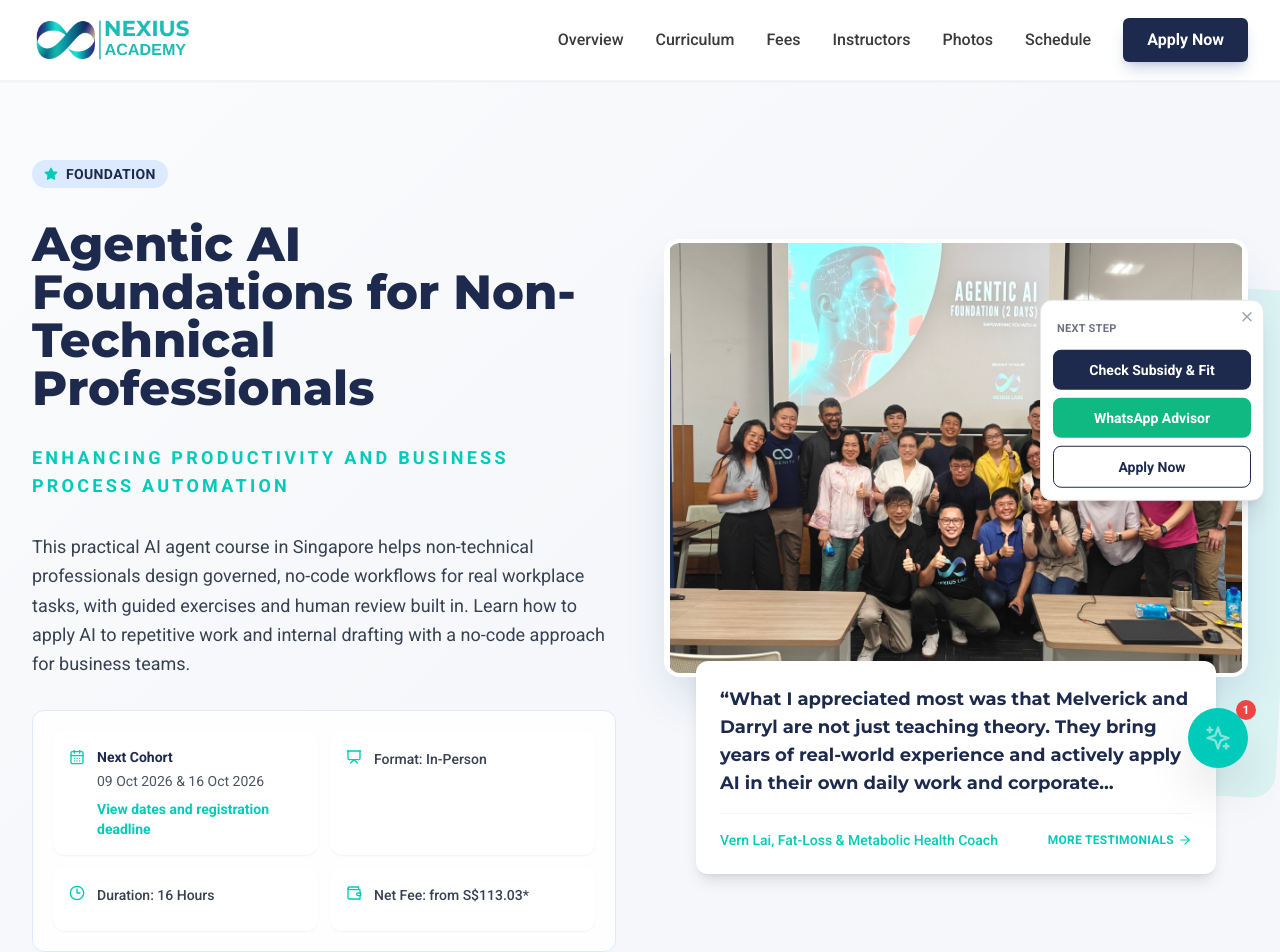
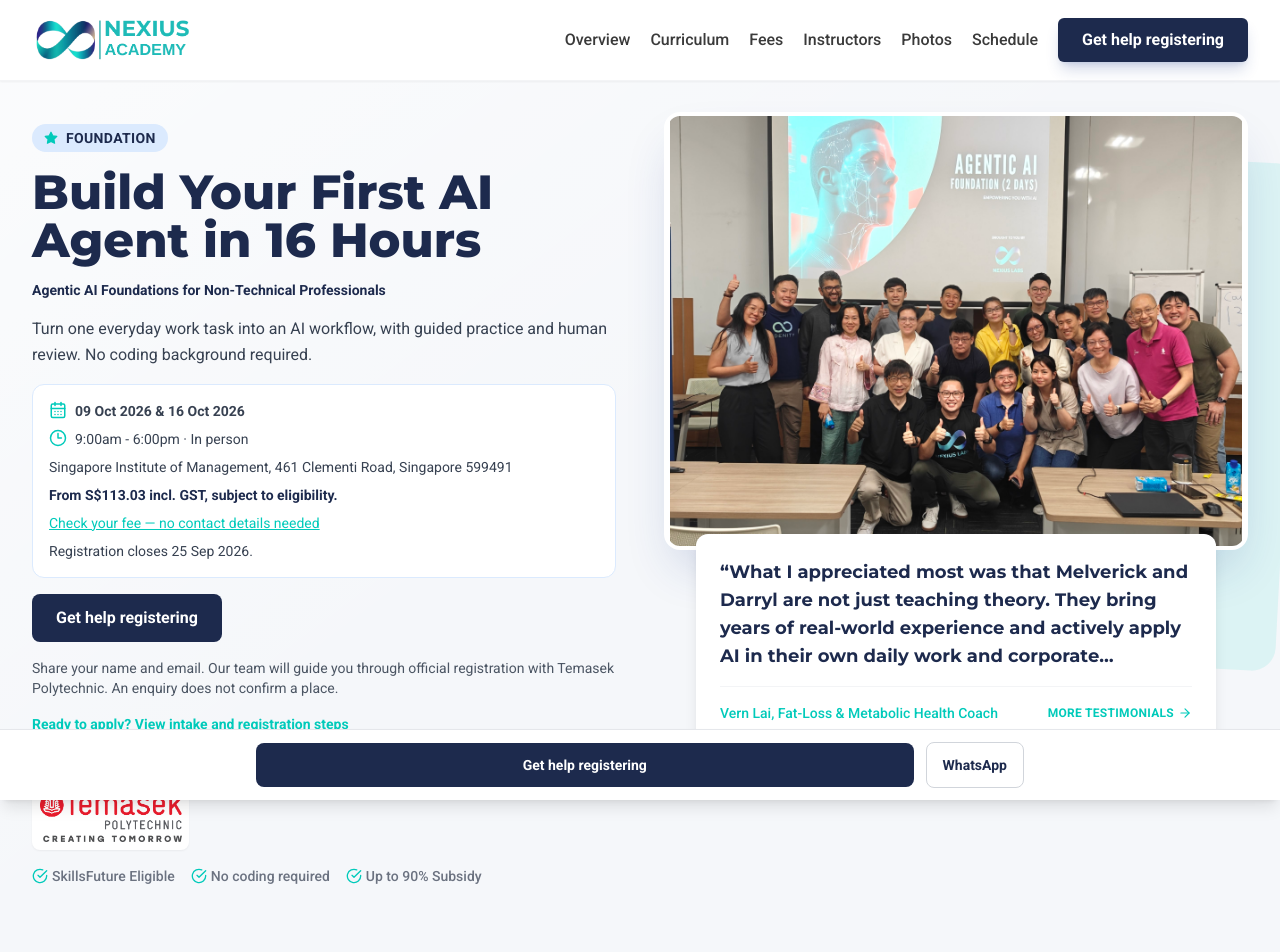
Before and after one commit to nexiuslabs/nexiusacademyskillsfuture, a React (Vite) app: page /courses/agentic-ai in a window 1280 px wide. Shown: the top 952 px of the page. Built offline with nearby package versions, Linux system fonts and the light colour scheme.

Commit message:
Simplify Foundation course conversion from paid ads

```diff
--- a/components/courses/AIAdvisor.tsx
+++ b/components/courses/AIAdvisor.tsx
@@ -1,4 +1,5 @@
 import React, { useState } from 'react';
+import { useLocation } from 'react-router-dom';
 import { X, MessageCircle, Sparkles } from 'lucide-react';
 import { trackAdvisorInteraction, trackOutboundClick } from '../../services/analytics';
 
@@ -6,6 +7,9 @@ const WHATSAPP_URL = 'https://wa.me/6596615284?text=Hi%20Cariah%2C%20I%20need%20
 
 const AIAdvisor: React.FC = () => {
   const [isOpen, setIsOpen] = useState(false);
+  const { pathname } = useLocation();
+  // This page already provides a persistent WhatsApp action beside registration help.
+  if (pathname.replace(/\/$/, '') === '/courses/agentic-ai') return null;
 
   return (
     <>
--- a/components/courses/CourseHero.tsx
+++ b/components/courses/CourseHero.tsx
@@ -1,6 +1,6 @@
 import React, { useEffect, useState } from 'react';
-import { Star, CheckCircle, CalendarDays, Clock3, Presentation, Wallet, ArrowRight } from 'lucide-react';
-import { openLeadModal, openRegisterInterestModal } from '../../services/leadModal';
+import { Star, CheckCircle, CalendarDays, Clock3, ArrowRight } from 'lucide-react';
+import { openRegisterInterestModal } from '../../services/leadModal';
 import { SCHEDULES } from '../../constants';
 import ResponsiveImage from '../ResponsiveImage';
 import { sharedTestimonials } from '../sharedTestimonials';
@@ -21,61 +21,39 @@ const Hero: React.FC = () => {
   }, []);
 
   return (
-    <section className="relative pt-32 pb-20 lg:pt-40 lg:pb-28 overflow-hidden bg-neutral">
+    <section className="relative pt-24 pb-12 lg:pt-28 lg:pb-20 overflow-hidden bg-neutral">
       <div className="absolute inset-0 bg-gradient-to-br from-white via-transparent to-transparent opacity-60"></div>
 
       <div className="max-w-7xl mx-auto px-4 sm:px-6 lg:px-8 relative z-10">
         <div className="grid lg:grid-cols-2 gap-12 items-center">
-          <div className="space-y-8">
+          <div className="space-y-4">
             <div className="inline-flex items-center gap-2 bg-blue-100 text-primary px-3 py-1 rounded-full text-sm font-semibold tracking-wide uppercase">
               <Star size={14} className="fill-accent text-accent" />
               Foundation
             </div>
 
             <h1 className="text-3xl lg:text-4xl xl:text-5xl font-heading font-extrabold text-primary leading-tight max-w-4xl">
-              Agentic AI Foundations for Non-Technical Professionals
+              Build Your First AI Agent in 16 Hours
             </h1>
-            <p className="text-lg font-bold uppercase tracking-[0.18em]">
-              <a
-                href="https://academy.nexiuslabs.com/courses/agentic-ai/"
-                className="text-accent hover:text-primary transition-colors"
-              >
-                Enhancing Productivity and Business Process Automation
-              </a>
+            <p className="text-sm font-semibold text-primary">Agentic AI Foundations for Non-Technical Professionals</p>
+            <p className="max-w-2xl text-base leading-relaxed text-gray-700">
+              Turn one everyday work task into an AI workflow, with guided practice and human review. No coding background required.
             </p>
-            <p className="max-w-2xl text-lg leading-relaxed text-gray-700">
-              This practical AI agent course in Singapore helps non-technical professionals design governed, no-code workflows for real workplace tasks, with guided exercises and human review built in. Learn how to apply AI to repetitive work and internal drafting with a no-code approach for business teams.
-            </p>
-
-
-            <div className="grid sm:grid-cols-2 gap-3 bg-white/90 border border-blue-100 rounded-xl p-5">
-              <div className="flex min-h-[96px] items-start gap-3 rounded-xl bg-white px-4 py-4 text-sm text-gray-700 shadow-sm">
-                <CalendarDays size={16} className="text-accent mt-0.5 shrink-0" />
-                <div>
-                  <div className="font-semibold text-primary mb-1">Next Cohort</div>
-                  <div className="flex flex-wrap items-center gap-2 text-gray-600">
-                    <span>{nextCohort?.dates ?? 'Register interest for the next intake'}</span>
-                  </div>
-                  <a href="#schedule" className="inline-flex items-center mt-2 text-sm font-semibold text-accent hover:underline">
-                    View dates and registration deadline
-                  </a>
-                </div>
-              </div>
-              <div className="flex min-h-[96px] items-start gap-3 rounded-xl bg-white px-4 py-4 text-sm text-gray-700 shadow-sm">
-                <Presentation size={16} className="text-accent mt-0.5 shrink-0" />
-                <div className="font-medium leading-6 text-gray-700">Format: In-Person</div>
-              </div>
-              <div className="flex min-h-[64px] items-start gap-3 rounded-xl bg-white px-4 py-4 text-sm text-gray-700 shadow-sm">
-                <Clock3 size={16} className="text-accent mt-0.5 shrink-0" />
-                <div className="font-medium leading-6 text-gray-700">Duration: 16 Hours</div>
-              </div>
-              <div className="flex min-h-[64px] items-start gap-3 rounded-xl bg-white px-4 py-4 text-sm text-gray-700 shadow-sm">
-                <Wallet size={16} className="text-accent mt-0.5 shrink-0" />
-                <div className="font-medium leading-6 text-gray-700">Net Fee: from S$113.03*</div>
-              </div>
+            <div className="space-y-2 rounded-xl border border-blue-100 bg-white p-4 text-sm text-gray-700">
+              <p className="flex gap-2"><CalendarDays size={18} className="shrink-0 text-accent" /><strong>{nextCohort?.dates ?? 'Next intake to be confirmed'}</strong></p>
+              <p className="flex gap-2"><Clock3 size={18} className="shrink-0 text-accent" />{nextCohort?.time ?? '16 hours over two days'} · In person</p>
+              {nextCohort && <p>{nextCohort.venue}</p>}
+              <p className="font-semibold text-primary">From S$113.03 incl. GST, subject to eligibility.</p>
+              <a href="#pricing" className="inline-block text-accent underline">Check your fee — no contact details needed</a>
+              {nextCohort?.registrationCloses && <p>Registration closes {nextCohort.registrationCloses}.</p>}
             </div>
-
-
+            <button type="button" onClick={() => openRegisterInterestModal('course_page_cta', {
+              page: '/courses/agentic-ai', position: 'course_hero_registration_help', ctaLabel: 'get_help_registering',
+            })} className="w-full sm:w-auto rounded-lg bg-primary px-6 py-3 font-bold text-white hover:bg-blue-900">
+              Get help registering
+            </button>
+            <p className="text-sm text-gray-600">Share your name and email. Our team will guide you through official registration with Temasek Polytechnic. An enquiry does not confirm a place.</p>
+            <a href="#schedule" className="inline-block text-sm font-semibold text-accent underline">Ready to apply? View intake and registration steps</a>
             {/* CTA Buttons and eligibility badges moved below grid */}
           </div>
 
@@ -113,33 +91,6 @@ const Hero: React.FC = () => {
           </div>
         </div>
         <div className="flex flex-col gap-4 mt-4 sm:flex-row sm:items-center sm:justify-between">
-          <div className="flex flex-col sm:flex-row gap-4">
-            <button
-              type="button"
-              onClick={() =>
-                openLeadModal('course_page_cta', 'subsidy_fit', {
-                  page: '/courses/agentic-ai',
-                  position: 'course_hero_primary',
-                  ctaLabel: 'check_subsidy_eligibility',
-                })
-              }
-              className="bg-primary hover:bg-blue-900 text-white px-8 py-4 rounded-lg font-bold text-lg shadow-xl shadow-blue-900/20 transition-all transform hover:-translate-y-1"
-            >
-              Check Subsidy
-            </button>
-            <button
-              type="button"
-              onClick={() =>
-                openRegisterInterestModal('course_page_cta', {
-                  page: '/courses/agentic-ai',
-                  position: 'course_hero_secondary_register_interest',
-                })
-              }
-              className="bg-white border-2 border-primary text-primary hover:bg-gray-50 px-8 py-4 rounded-lg font-bold text-lg transition-all text-center"
-            >
-              Apply Now
-            </button>
-          </div>
           <div className="inline-grid w-[124px] self-start justify-items-stretch text-gray-400 sm:w-auto sm:self-auto">
             <div className="mb-1 whitespace-nowrap text-center text-[8px] font-bold uppercase tracking-[0.12em] sm:text-[10px] sm:tracking-[0.18em]">
               In collaboration with
--- a/components/courses/StickyConversionRail.tsx
+++ b/components/courses/StickyConversionRail.tsx
@@ -1,118 +1,20 @@
-import React, { useState } from 'react';
-import { X } from 'lucide-react';
-import { openLeadModal, openRegisterInterestModal } from '../../services/leadModal';
+import React from 'react';
+import { openRegisterInterestModal } from '../../services/leadModal';
 import { trackOutboundClick } from '../../services/analytics';
 
-const StickyConversionRail: React.FC = () => {
-  const [desktopVisible, setDesktopVisible] = useState(true);
-
-  return (
-    <>
-      {desktopVisible && (
-        <aside className="hidden lg:block fixed right-4 top-1/2 -translate-y-1/2 z-40">
-          <div className="bg-white border border-gray-200 shadow-xl rounded-xl p-3 w-56 space-y-2 relative">
-            <button
-              type="button"
-              aria-label="Close next step box"
-              onClick={() => setDesktopVisible(false)}
-              className="absolute top-2 right-2 text-gray-400 hover:text-primary transition-colors"
-            >
-              <X size={16} />
-            </button>
-
-            <div className="px-1 pb-1 pr-6 text-[11px] uppercase tracking-wide text-gray-500 font-semibold">Next step</div>
-            <button
-              type="button"
-              onClick={() =>
-                openLeadModal('course_sticky', 'subsidy_fit', {
-                  page: '/courses/agentic-ai',
-                  position: 'course_sticky_desktop_check_subsidy',
-                  ctaLabel: 'check_subsidy',
-                })
-              }
-              className="w-full bg-primary text-white px-4 py-2.5 rounded-lg text-sm font-bold hover:bg-blue-900"
-            >
-              Check Subsidy & Fit
-            </button>
-
-            <a
-              href="https://wa.me/6596615284?text=Hi%20Cariah%2C%20I%20want%20to%20check%20my%20subsidy%20and%20course%20fit."
-              target="_blank"
-              rel="noopener noreferrer"
-              onClick={() =>
-                trackOutboundClick({
-                  channel: 'whatsapp',
-                  pagePath: '/courses/agentic-ai',
-                  position: 'course_sticky_desktop_whatsapp',
-                })
-              }
-              className="block text-center w-full bg-emerald-500 text-white px-4 py-2.5 rounded-lg text-sm font-bold hover:bg-emerald-600"
-            >
-              WhatsApp Advisor
-            </a>
-
-            <button
-              type="button"
-              onClick={() =>
-                openRegisterInterestModal('course_sticky', {
-                  page: '/courses/agentic-ai',
-                  position: 'course_sticky_desktop_register_interest',
-                })
-              }
-              className="block text-center w-full border border-primary text-primary px-4 py-2.5 rounded-lg text-sm font-bold hover:bg-primary hover:text-white"
-            >
-              Apply Now
-            </button>
-          </div>
-        </aside>
-      )}
-
-      <div className="lg:hidden fixed bottom-0 inset-x-0 z-50 bg-white border-t border-gray-200 p-3 shadow-[0_-8px_20px_rgba(0,0,0,0.08)]">
-        <div className="grid grid-cols-3 gap-2">
-          <button
-            type="button"
-            onClick={() =>
-              openLeadModal('course_sticky', 'subsidy_fit', {
-                page: '/courses/agentic-ai',
-                position: 'course_sticky_mobile_check_subsidy',
-                ctaLabel: 'check_subsidy',
-              })
-            }
-            className="bg-primary text-white py-2 rounded-md text-xs font-bold"
-          >
-            Check Subsidy
-          </button>
-          <a
-            href="https://wa.me/6596615284?text=Hi%20Cariah%2C%20I%20want%20to%20check%20my%20subsidy%20and%20course%20fit."
-            target="_blank"
-            rel="noopener noreferrer"
-            onClick={() =>
-              trackOutboundClick({
-                channel: 'whatsapp',
-                pagePath: '/courses/agentic-ai',
-                position: 'course_sticky_mobile_whatsapp',
-              })
-            }
-            className="bg-emerald-500 text-white py-2 rounded-md text-xs font-bold text-center"
-          >
-            WhatsApp
-          </a>
-          <button
-            type="button"
-            onClick={() =>
-              openRegisterInterestModal('course_sticky', {
-                page: '/courses/agentic-ai',
-                position: 'course_sticky_mobile_register_interest',
-              })
-            }
-            className="border border-primary text-primary py-2 rounded-md text-xs font-bold text-center"
-          >
-            Register
-          </button>
-        </div>
-      </div>
-    </>
-  );
-};
-
+const StickyConversionRail: React.FC = () => (
+  <aside aria-label="Registration help" className="fixed bottom-0 inset-x-0 z-50 border-t border-gray-200 bg-white p-3 shadow-lg">
+    <div className="mx-auto flex max-w-3xl items-center justify-center gap-3">
+      <button type="button" onClick={() => openRegisterInterestModal('course_sticky', {
+        page: '/courses/agentic-ai', position: 'course_sticky_registration_help', ctaLabel: 'get_help_registering',
+      })} className="flex-1 rounded-lg bg-primary px-4 py-3 text-sm font-bold text-white hover:bg-blue-900">
+        Get help registering
+      </button>
+      <a href="https://wa.me/6596615284?text=Hi%20Cariah%2C%20I%20need%20help%20registering%20for%20Agentic%20AI%20Foundations."
+        target="_blank" rel="noopener noreferrer"
+        onClick={() => trackOutboundClick({ channel: 'whatsapp', pagePath: '/courses/agentic-ai', position: 'course_sticky_whatsapp' })}
+        className="rounded-lg border border-gray-300 px-4 py-3 text-sm font-semibold text-primary">WhatsApp</a>
+    </div>
+  </aside>
+);
 export default StickyConversionRail;
--- a/components/courses/StickyNavbar.tsx
+++ b/components/courses/StickyNavbar.tsx
@@ -20,7 +20,7 @@ const StickyNavbar: React.FC = () => {
           </Link>
 
           {/* Desktop Menu */}
-          <div className="hidden md:flex space-x-8 items-center">
+          <div className="hidden xl:flex space-x-5 items-center">
             <a href="#overview" className="text-textDark hover:text-accent font-medium transition-colors">Overview</a>
             <a href="#curriculum" className="text-textDark hover:text-accent font-medium transition-colors">Curriculum</a>
             <a href="#pricing" className="text-textDark hover:text-accent font-medium transition-colors">Fees</a>
@@ -37,13 +37,13 @@ const StickyNavbar: React.FC = () => {
               }
               className="bg-primary hover:bg-opacity-90 text-white px-6 py-2.5 rounded-md font-bold transition-all shadow-lg shadow-blue-900/20"
             >
-              Apply Now
+              Get help registering
             </button>
           </div>
 
           {/* Mobile Menu Button */}
-          <div className="md:hidden flex items-center">
-            <button onClick={() => setIsOpen(!isOpen)} className="text-primary hover:text-accent focus:outline-none">
+          <div className="xl:hidden flex items-center">
+            <button aria-label="Toggle course navigation" aria-expanded={isOpen} onClick={() => setIsOpen(!isOpen)} className="text-primary hover:text-accent focus:outline-none">
               {isOpen ? <X size={28} /> : <Menu size={28} />}
             </button>
           </div>
@@ -52,7 +52,7 @@ const StickyNavbar: React.FC = () => {
 
       {/* Mobile Menu */}
       {isOpen && (
-        <div className="md:hidden bg-white border-t border-gray-100 absolute w-full shadow-lg">
+        <div className="xl:hidden bg-white border-t border-gray-100 absolute w-full shadow-lg">
           <div className="px-2 pt-2 pb-3 space-y-1 sm:px-3 flex flex-col">
             <a href="#overview" onClick={() => setIsOpen(false)} className="block px-3 py-2 rounded-md text-base font-medium text-gray-700 hover:text-accent hover:bg-gray-50">Overview</a>
             <a href="#curriculum" onClick={() => setIsOpen(false)} className="block px-3 py-2 rounded-md text-base font-medium text-gray-700 hover:text-accent hover:bg-gray-50">Curriculum</a>
@@ -70,7 +70,7 @@ const StickyNavbar: React.FC = () => {
                 }
                 className="block text-center w-full bg-accent text-white px-5 py-3 rounded-md font-bold"
                >
-                Apply Now
+                Get help registering
               </button>
             </div>
           </div>
--- a/components/leads/LeadCaptureModal.tsx
+++ b/components/leads/LeadCaptureModal.tsx
@@ -517,7 +517,7 @@ const LeadCaptureModal: React.FC = () => {
         ? 'Registration Details'
       : isAccountantsRegistration
           ? 'Who Is Paying?'
-          : 'Registration'
+          : isFoundation ? 'Get help registering' : 'Registration'
     : isAdvisoryFlow
       ? 'Team Training Enquiry'
       : isChecklistFlow
@@ -527,7 +527,7 @@ const LeadCaptureModal: React.FC = () => {
   const submitLabel = isReserveFlow
     ? isCompanySponsored
       ? 'Submit Sponsorship Request'
-      : isFoundation && !effectiveRedirectUrl ? 'Send Registration Enquiry' : 'Continue with Registration'
+      : isFoundation && !effectiveRedirectUrl ? 'Request registration help' : 'Continue with Registration'
     : isAdvisoryFlow
       ? 'Request Proposal'
       : isChecklistFlow
@@ -566,7 +566,7 @@ const LeadCaptureModal: React.FC = () => {
             {isReserveFlow && !isCompanySponsored ? <p className="rounded-lg bg-blue-50 p-4 text-sm text-primary">
               {effectiveRedirectUrl
                 ? 'First, save your contact details with Nexius Academy. Then continue to the registration or onboarding page. Your place is confirmed only after the registration requirements are completed.'
-                : 'Send an enquiry for this intake. Our team will help you complete official registration; this form alone does not confirm a place.'}
+                : 'Share your name and email. Our team will contact you with the next steps for your selected intake and help you complete official registration with Temasek Polytechnic. This enquiry does not confirm a place.'}
             </p> : null}
             {isFoundation ? <details className="rounded-lg border p-3"><summary className="cursor-pointer text-sm font-semibold text-primary">Fee estimate: {estimate.amount} — check or update eligibility</summary><div className="mt-3"><FoundationFeeEstimator /></div></details> : null}
             {usesStructuredReserveFlow ? (
@@ -820,7 +820,7 @@ const LeadCaptureModal: React.FC = () => {
                 <div className="grid grid-cols-1 gap-4 md:grid-cols-2">
                   <LeadInput
                     required
-                    placeholder="Full name"
+                    autoComplete="name" placeholder="Full name"
                     className="rounded-lg border px-4 py-3"
                     value={formState.fullName}
                     onChange={(e) => setFormState((s) => ({ ...s, fullName: e.target.value }))}
@@ -828,41 +828,13 @@ const LeadCaptureModal: React.FC = () => {
                   />
                   <LeadInput
                     required
-                    type="email"
+                    type="email" autoComplete="email"
                     placeholder="Email"
                     className="rounded-lg border px-4 py-3"
                     value={formState.email}
                     onChange={(e) => setFormState((s) => ({ ...s, email: e.target.value }))}
                     onFocus={onFieldFocus}
                     onBlur={(e) => onFieldCompleted('email', e.target.value)}
-                  />
-                  <LeadInput
-                    placeholder="Company name"
-                    className="rounded-lg border px-4 py-3"
-                    value={formState.companyName}
-                    onChange={(e) => setFormState((s) => ({ ...s, companyName: e.target.value }))}
-                    onFocus={onFieldFocus}
-                  />
-                  <LeadInput
-                    placeholder="Department or designation"
-                    className="rounded-lg border px-4 py-3"
-                    value={formState.departmentOrDesignation}
-                    onChange={(e) =>
-                      setFormState((s) => ({
-                        ...s,
-                        departmentOrDesignation: e.target.value,
-                        role: e.target.value,
-                      }))
-                    }
-                    onFocus={onFieldFocus}
-                  />
-                  <LeadInput
-                    placeholder="Mobile number (optional)"
-                    className="rounded-lg border px-4 py-3"
-                    value={formState.phone}
-                    onChange={(e) => setFormState((s) => ({ ...s, phone: e.target.value }))}
-                    onFocus={onFieldFocus}
-                    onBlur={(e) => onFieldCompleted('phone', e.target.value)}
                   />
                   <select aria-label="Preferred intake"
                     required
@@ -885,6 +857,39 @@ const LeadCaptureModal: React.FC = () => {
                     ))}
                   </select>
                 </div>
+                <details className="rounded-lg border border-gray-200 p-3">
+                  <summary className="cursor-pointer text-sm font-semibold text-primary">Add phone or work details (optional)</summary>
+                  <div className="mt-3 grid grid-cols-1 gap-4 md:grid-cols-2">
+                  <LeadInput
+                    placeholder="Company name"
+                    className="rounded-lg border px-4 py-3"
+                    value={formState.companyName}
+                    onChange={(e) => setFormState((s) => ({ ...s, companyName: e.target.value }))}
+                    onFocus={onFieldFocus}
+                  />
+                  <LeadInput
+                    placeholder="Department or designation"
+                    className="rounded-lg border px-4 py-3"
+                    value={formState.departmentOrDesignation}
+                    onChange={(e) =>
+                      setFormState((s) => ({
+                        ...s,
+                        departmentOrDesignation: e.target.value,
+                        role: e.target.value,
+                      }))
+                    }
+                    onFocus={onFieldFocus}
+                  />
+                  <LeadInput
+                    type="tel" autoComplete="tel" placeholder="Mobile number (optional)"
+                    className="rounded-lg border px-4 py-3"
+                    value={formState.phone}
+                    onChange={(e) => setFormState((s) => ({ ...s, phone: e.target.value }))}
+                    onFocus={onFieldFocus}
+                    onBlur={(e) => onFieldCompleted('phone', e.target.value)}
+                  />
+                  </div>
+                </details>
               </>
             ) : isAdvisoryFlow ? (
               <>
--- a/pages/CoursePage.tsx
+++ b/pages/CoursePage.tsx
@@ -97,7 +97,7 @@ const CoursePage: React.FC = () => {
   }, []);
 
   return (
-    <div className="min-h-screen bg-neutral font-sans text-textDark pb-20 lg:pb-0">
+    <div className="min-h-screen bg-neutral font-sans text-textDark pb-24">
       <SEO
         title="Agentic AI & AI Agent Course Singapore | Nexius Academy"
         description="Take a 16-hour agentic AI and AI agent course in Singapore for non-technical professionals. Build no-code workflows and check current SkillsFuture support."
@@ -110,7 +110,7 @@ const CoursePage: React.FC = () => {
         <CourseHero />
         <Overview />
         <Curriculum />
-        <Pricing />
+        <Pricing reserveButtonText="Get help registering" />
         <Schedule />
         <Instructors />
         <WorkshopGallery />
```
Also changed, not shown: 1 other file (tests, documents, lock files or other folders).
